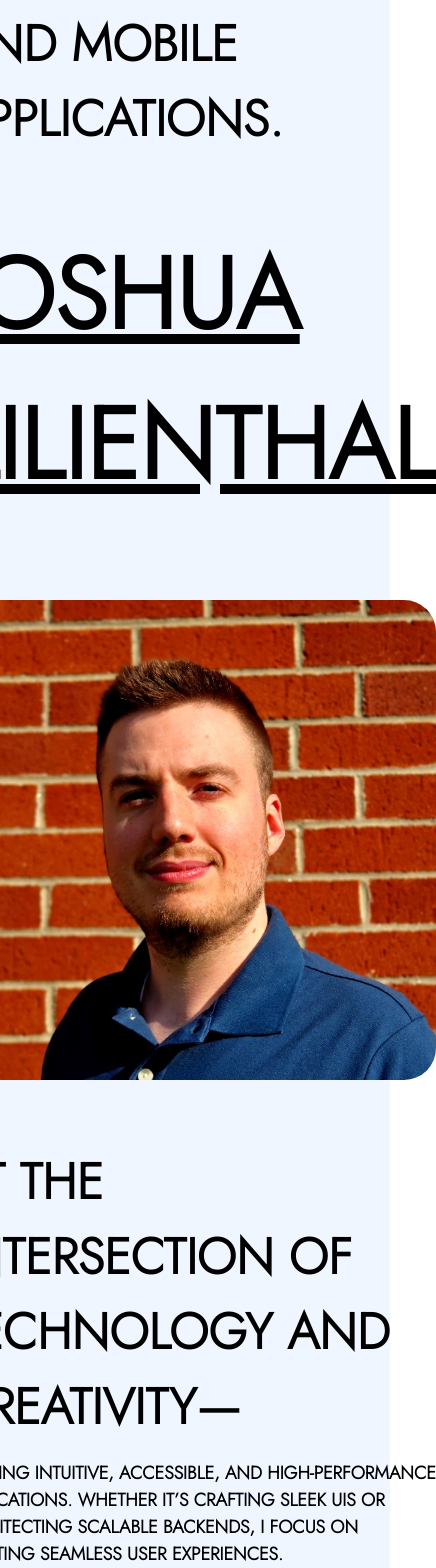
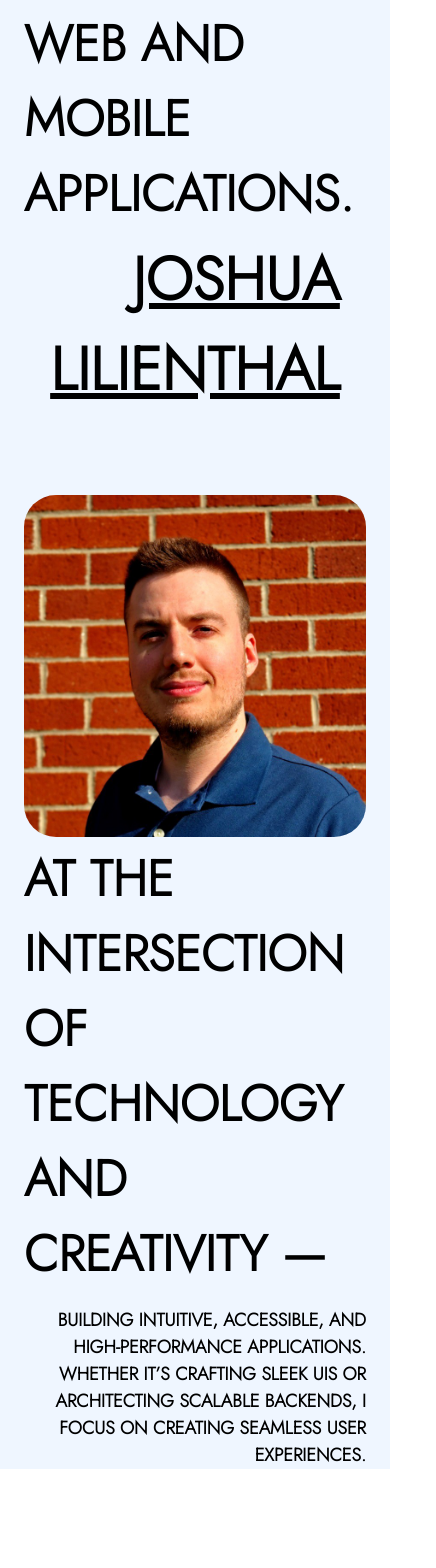
Before and after one commit to jlilienthal95/JLDevWorks, a SvelteKit app: page / in a window 390 px wide. Shown: the part 400-1968 px from the top of the page, 436 px wide, since content can reach past the window. After the commit the page ends 1869 px from the top, so only its background shows below. Built offline with nearby package versions, Linux system fonts and the light colour scheme.

Commit message:
fixed responsiveness of homepage for mobile

```diff
--- a/src/routes/+layout.svelte
+++ b/src/routes/+layout.svelte
@@ -7,7 +7,7 @@
 </script>
 
 <div class="relative min-h-screen h-auto w-full bg-cover bg-blue-50 font-bold">
-	<div id="header" class="flex flex-row fixed w-full h-42 justify-between items-center lg:px-40 pr-12 z-100 bg-gradient-to-b to-transparent from-black/30 backdrop-blur-xs">
+	<div id="header" class="flex flex-row fixed w-full md:h-42 h-30 justify-between items-center lg:px-40 pr-12 z-100 bg-gradient-to-b to-transparent from-black/30 backdrop-blur-xs">
 		<div id="logo" class="h-full">
 			<img class="h-full max-h-full object-contain" src='/JLDevWorksLogo.png' alt="JL DevWorks"/>
 		</div>
--- a/src/routes/+page.svelte
+++ b/src/routes/+page.svelte
@@ -1,11 +1,11 @@
 <script>
     const lgTextCont = "md:w-2/3 w-full"
-    const lgTextClass = "text-[50px] md:text-[75px] lg:text-[90px] xl:text-[100px]"
-    const smTextClass = "text-[18px] sm:text-[32px] md:text-[41px] xl:text-[38px]"
+    const lgTextClass = "text-[50px] md:text-[75px] xl:text-[100px]"
+    const smTextClass = "text-[18px] sm:text-[32px] md:text-[38px] lg:text-[30px] xl:text-[38px]"
 </script>
 
-<div class="flex flex-col flex-1 h-full justify-center items-center mt-4 gap-16">
-    <div class="flex md:flex-row flex-col w-full justify-start items-center">
+<div class="flex flex-col flex-1 h-full w-full justify-center items-center mt-4 gap-1">
+    <div id="headlineFormat" class="flex md:flex-row flex-col w-full justify-start items-center">
         <div id="headlineCont" class="flex flex-1 w-full">
             <div class={lgTextCont}>
                 <div id="headline" class={lgTextClass}>
@@ -27,21 +27,21 @@
             </div> -->
         </div>
     </div>
-    <div class="flex lg:flex-row flex-col w-full md:justify-between items-end gap-20">
-        <div class="flex items-end text-[100px] underline">
+    <div id="joshuaCont" class="flex lg:flex-row flex-col w-full md:justify-between sm:items-end items-center gap-20">
+        <div class="flex sm:text-start text-end sm:text-[100px] text-[60px] underline">
             JOSHUA<br>LILIENTHAL
         </div>
         <div id="photoContainer" class="flex">
             <img class="object-contain rounded-4xl max-h-120" src="/profile pic.jpeg" alt="Joshua Lilienthal | Fullstack Engineer"/>
         </div>
     </div>
-    <div id="intersectionCont" class="flex flex-1 lg:flex-row flex-col w-full md:justify-start gap-4">
+    <div id="intersectionCont" class="flex flex-1 lg:flex-row flex-col w-full gap-4">
         <div class="flex flex-1 md:justify-start">
             <div class={lgTextClass} id="gallery">
-                AT THE INTERSECTION OF TECHNOLOGY AND CREATIVITY—
+                AT THE INTERSECTION OF TECHNOLOGY AND CREATIVITY&nbsp;—
             </div>
         </div>
-        <div id="buildingIntCont" class="xl:w-1/3 lg:w-1/3">
+        <div id="buildingIntCont" class="xl:w-1/3 lg:w-1/3 text-end">
             <div id="buildingInt" class={smTextClass}>
                 BUILDING INTUITIVE, ACCESSIBLE, AND HIGH-PERFORMANCE APPLICATIONS. WHETHER IT’S CRAFTING SLEEK UIS OR ARCHITECTING SCALABLE BACKENDS, I FOCUS ON CREATING SEAMLESS USER EXPERIENCES.
             </div>
```
